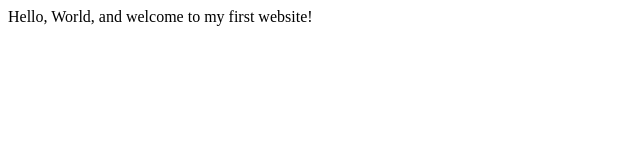
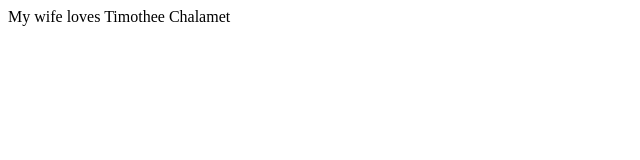
Before and after one commit to riverajr44/riveraj.github.io, a plain HTML site: page index.html in a window 1280 px wide. Shown: the whole page, without its empty margins (0-640 px from the left). Drawn offline with Linux system fonts and the light colour scheme.

Commit message:
Update index.html

```diff
--- a/index.html
+++ b/index.html
@@ -6,6 +6,6 @@
         <title>My First Website</title>
     </head>
     <body>
-       Hello, World, and welcome to my first website!
+       My wife loves Timothee Chalamet
     </body>
 </html>
```
